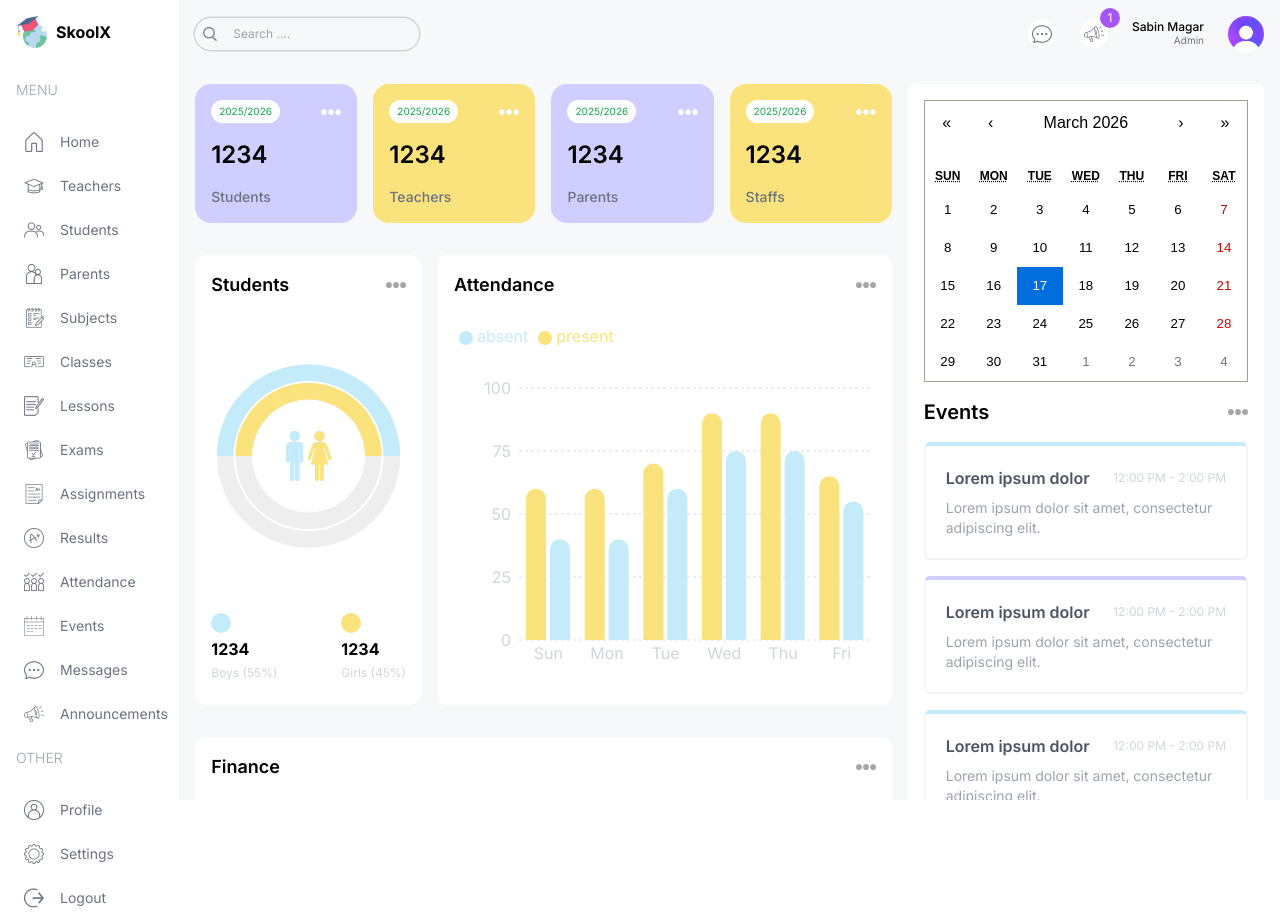
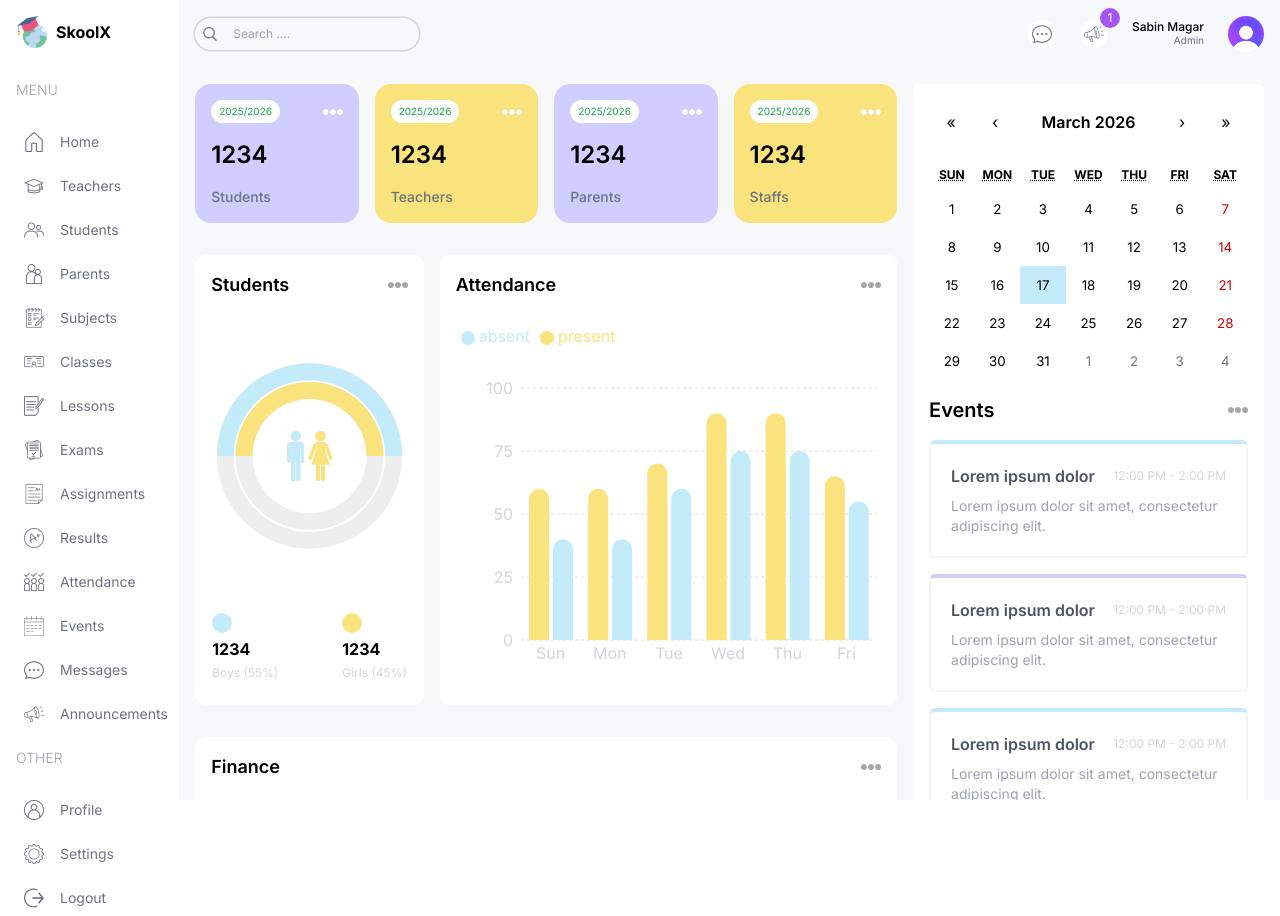
Before and after one commit to Sabin-Magar/Project-SkoolX, a Next.js app: page /admin in a window 1280 px wide. Built offline with nearby package versions, Linux system fonts and the light colour scheme.

Commit message:
Global.css file updated

```diff
--- a/src/app/globals.css
+++ b/src/app/globals.css
@@ -1,3 +1,18 @@
 @tailwind base;
 @tailwind components;
 @tailwind utilities;
+
+.react-calendar {
+  width: 100% !important;
+  border: none !important;
+  font-family: "Inter", sans-serif !important;
+}
+
+.react-calendar__navigation__label__labelText {
+  font-weight: 600;
+}
+
+.react-calendar__tile--active {
+  background-color: #c3ebfa !important;
+  color: black !important;
+}
--- a/src/components/Announcements.tsx
+++ b/src/components/Announcements.tsx
@@ -1,4 +1,4 @@
-const Announcements = () => {
+ const Announcements = () => {
   return (
     <div className="bg-white p-4 rounded-md">
       <div className="flex items-center justify-between">
@@ -9,7 +9,7 @@ const Announcements = () => {
         <div className="bg-lamaSkyLight rounded-md p-4">
           <div className="flex items-center justify-between">
             <h2 className="font-medium">Lorem ipsum dolor sit</h2>
-            <span className="text-xs text-gray-400 bg-white rounded-md px-1 py-1">
+            <span className="text-xs text-gray-400 bg-wh ite rounded-md px-1 py-1">
               2025-01-01
             </span>
           </div>
```
Also changed, not shown: 1 other file (tests, documents, lock files or other folders).
